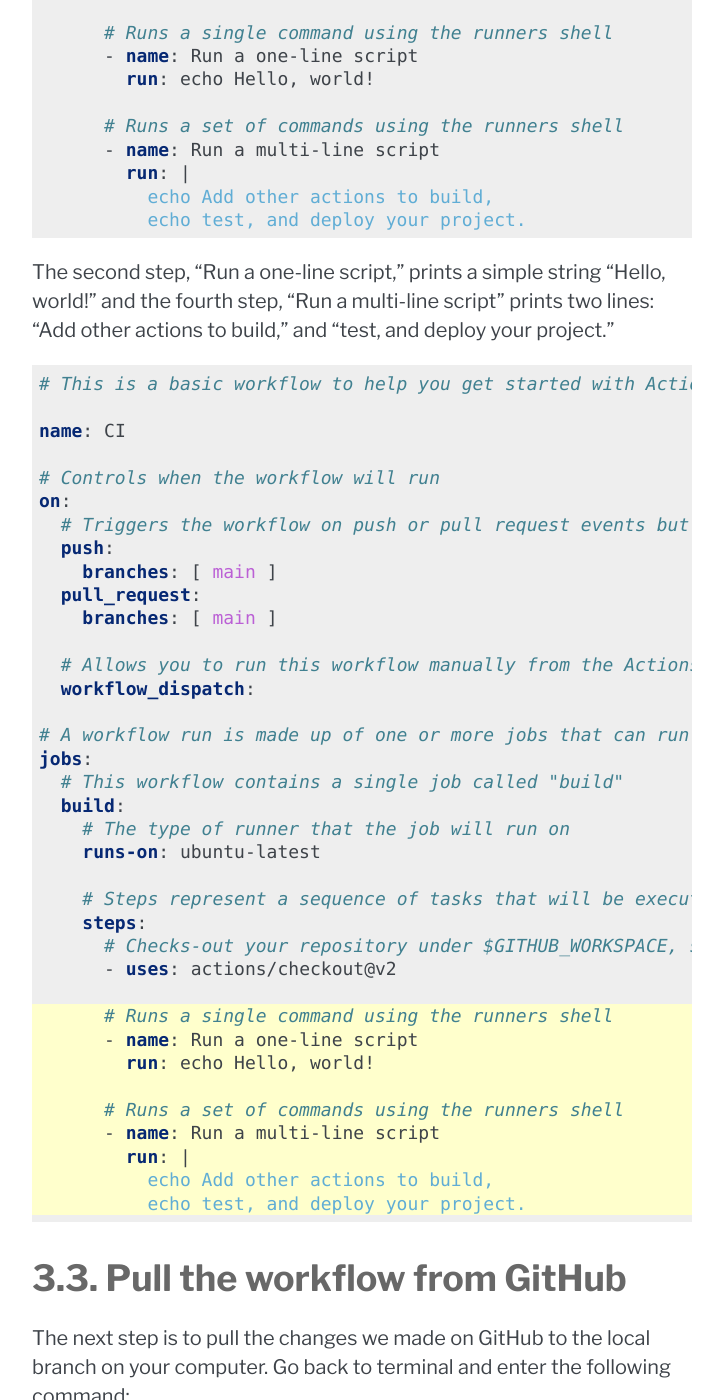
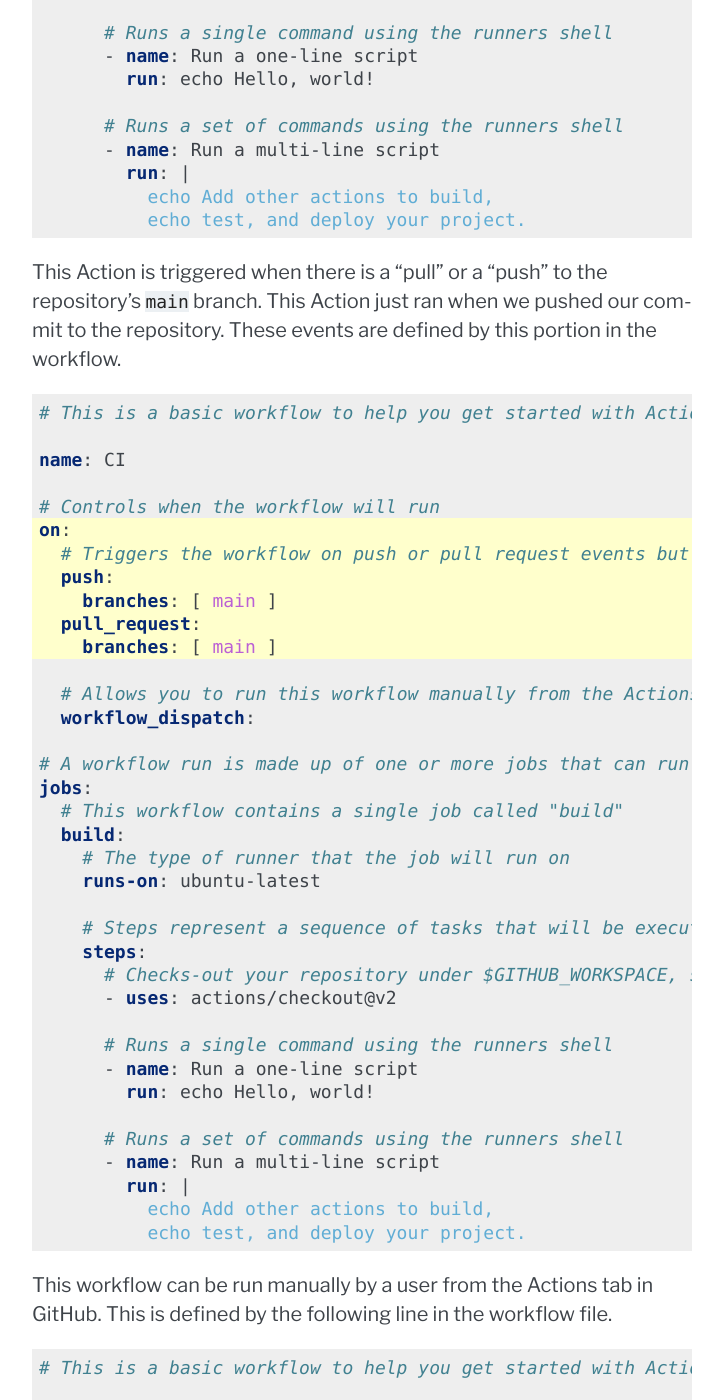
Before and after one commit to palewire/first-github-scraper, a Sphinx documentation site: the page built from docs/action.md, in a window 1280 px wide and 1400 px high, scrolled down 7828 px. Shown: the whole window, without its empty margins (388-1111 px from the left). Built offline with Sphinx 7.4.7, drawn with Linux system fonts in a browser that asks for light colours; some of the changed text lies outside the part shown.

Commit message:
YAML chunks in chapter 3

````diff
--- a/docs/action.md
+++ b/docs/action.md
@@ -58,10 +58,10 @@
 
 ![check out workflow](./_static/actions-job.png)
 
-The first two steps — "Set up job" and "Run actions/checkout@v2" — created an environment to run the Action. They were defined by this portion of the workflow file.
+The name of the workflow is "CI." This is an optional name given to the workflow and it appears in the Actions tab of the GitHub repository. It is defined by this line of the workflow file.
 
 ```{code-block} yaml
-:emphasize-lines: 17-26
+:emphasize-lines: 3
 # This is a basic workflow to help you get started with Actions
 
 name: CI
@@ -100,7 +100,175 @@
           echo test, and deploy your project.
 ```
 
-The second step, “Run a one-line script,” prints a simple string "Hello, world!" and the fourth step, "Run a multi-line script" prints two lines: "Add other actions to build," and "test, and deploy your project."
+This Action is triggered when there is a "pull" or a "push" to the repository's `main` branch. This Action just ran when we pushed our commit to the repository. These events are defined by this portion in the workflow.
+
+```{code-block} yaml
+:emphasize-lines: 6-11
+# This is a basic workflow to help you get started with Actions
+
+name: CI
+
+# Controls when the workflow will run
+on:
+  # Triggers the workflow on push or pull request events but only for the main branch
+  push:
+    branches: [ main ]
+  pull_request:
+    branches: [ main ]
+
+  # Allows you to run this workflow manually from the Actions tab
+  workflow_dispatch:
+
+# A workflow run is made up of one or more jobs that can run sequentially or in parallel
+jobs:
+  # This workflow contains a single job called "build"
+  build:
+    # The type of runner that the job will run on
+    runs-on: ubuntu-latest
+
+    # Steps represent a sequence of tasks that will be executed as part of the job
+    steps:
+      # Checks-out your repository under $GITHUB_WORKSPACE, so your job can access it
+      - uses: actions/checkout@v2
+
+      # Runs a single command using the runners shell
+      - name: Run a one-line script
+        run: echo Hello, world!
+
+      # Runs a set of commands using the runners shell
+      - name: Run a multi-line script
+        run: |
+          echo Add other actions to build,
+          echo test, and deploy your project.
+```
+
+This workflow can be run manually by a user from the Actions tab in GitHub. This is defined by the following line in the workflow file.
+
+```{code-block} yaml
+:emphasize-lines: 14
+# This is a basic workflow to help you get started with Actions
+
+name: CI
+
+# Controls when the workflow will run
+on:
+  # Triggers the workflow on push or pull request events but only for the main branch
+  push:
+    branches: [ main ]
+  pull_request:
+    branches: [ main ]
+
+  # Allows you to run this workflow manually from the Actions tab
+  workflow_dispatch:
+
+# A workflow run is made up of one or more jobs that can run sequentially or in parallel
+jobs:
+  # This workflow contains a single job called "build"
+  build:
+    # The type of runner that the job will run on
+    runs-on: ubuntu-latest
+
+    # Steps represent a sequence of tasks that will be executed as part of the job
+    steps:
+      # Checks-out your repository under $GITHUB_WORKSPACE, so your job can access it
+      - uses: actions/checkout@v2
+
+      # Runs a single command using the runners shell
+      - name: Run a one-line script
+        run: echo Hello, world!
+
+      # Runs a set of commands using the runners shell
+      - name: Run a multi-line script
+        run: |
+          echo Add other actions to build,
+          echo test, and deploy your project.
+```
+
+The first step in the workflow — "Set up job" — gives the "job" a name, "build". This step also configures the job to run on the latest version of an Ubuntu Linux runner, hosted by GitHub. This was defined by this portion of the workflow file.
+
+```{code-block} yaml
+:emphasize-lines: 17-21
+# This is a basic workflow to help you get started with Actions
+
+name: CI
+
+# Controls when the workflow will run
+on:
+  # Triggers the workflow on push or pull request events but only for the main branch
+  push:
+    branches: [ main ]
+  pull_request:
+    branches: [ main ]
+
+  # Allows you to run this workflow manually from the Actions tab
+  workflow_dispatch:
+
+# A workflow run is made up of one or more jobs that can run sequentially or in parallel
+jobs:
+  # This workflow contains a single job called "build"
+  build:
+    # The type of runner that the job will run on
+    runs-on: ubuntu-latest
+
+    # Steps represent a sequence of tasks that will be executed as part of the job
+    steps:
+      # Checks-out your repository under $GITHUB_WORKSPACE, so your job can access it
+      - uses: actions/checkout@v2
+
+      # Runs a single command using the runners shell
+      - name: Run a one-line script
+        run: echo Hello, world!
+
+      # Runs a set of commands using the runners shell
+      - name: Run a multi-line script
+        run: |
+          echo Add other actions to build,
+          echo test, and deploy your project.
+```
+
+The second step, "Run actions/checkout@v2," specified that this step ran v2 of the actions/checkout action. We need to use the checkout action any time our workflow file runs agains the repository's code. This was defined by this portion of the workflow file.
+
+```{code-block} yaml
+:emphasize-lines: 24-26
+# This is a basic workflow to help you get started with Actions
+
+name: CI
+
+# Controls when the workflow will run
+on:
+  # Triggers the workflow on push or pull request events but only for the main branch
+  push:
+    branches: [ main ]
+  pull_request:
+    branches: [ main ]
+
+  # Allows you to run this workflow manually from the Actions tab
+  workflow_dispatch:
+
+# A workflow run is made up of one or more jobs that can run sequentially or in parallel
+jobs:
+  # This workflow contains a single job called "build"
+  build:
+    # The type of runner that the job will run on
+    runs-on: ubuntu-latest
+
+    # Steps represent a sequence of tasks that will be executed as part of the job
+    steps:
+      # Checks-out your repository under $GITHUB_WORKSPACE, so your job can access it
+      - uses: actions/checkout@v2
+
+      # Runs a single command using the runners shell
+      - name: Run a one-line script
+        run: echo Hello, world!
+
+      # Runs a set of commands using the runners shell
+      - name: Run a multi-line script
+        run: |
+          echo Add other actions to build,
+          echo test, and deploy your project.
+```
+
+The third step, “Run a one-line script,” prints a simple string "Hello, world!" and the fourth step, "Run a multi-line script" prints two lines: "Add other actions to build," and "test, and deploy your project" using the `echo` command. `echo` in linux is used to [display a line of text or string](https://www.shellscript.sh/echo.html) that is passed following the command.
 
 ```{code-block} yaml
 :emphasize-lines: 28-36
````
Also changed, not shown: other parts of docs/action.md (+1 -1 lines).
